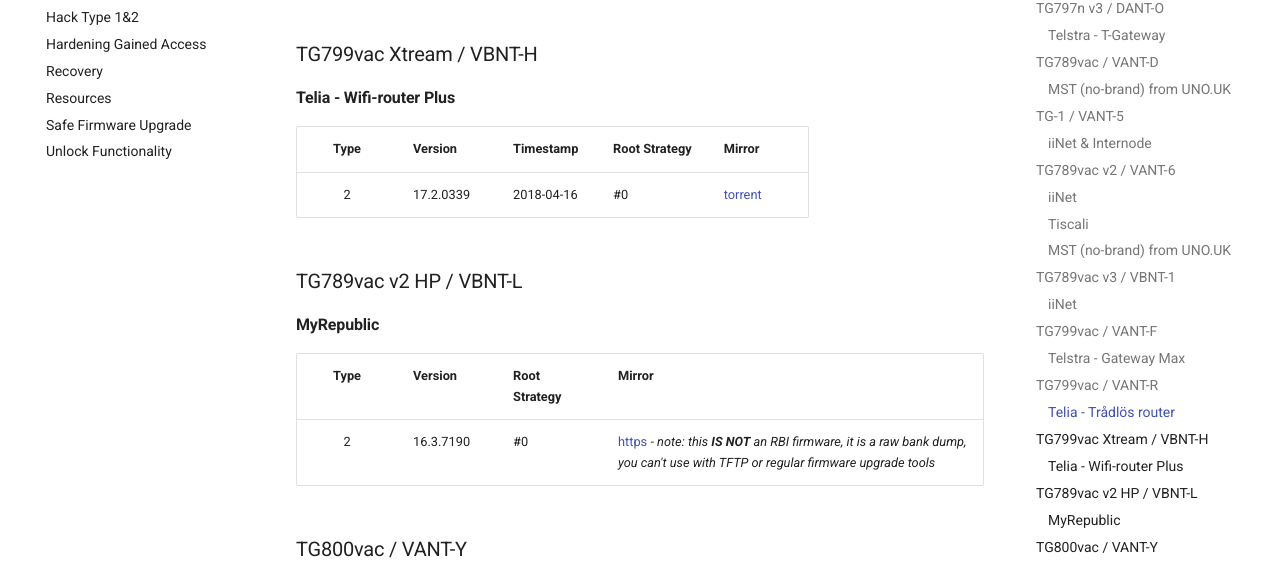
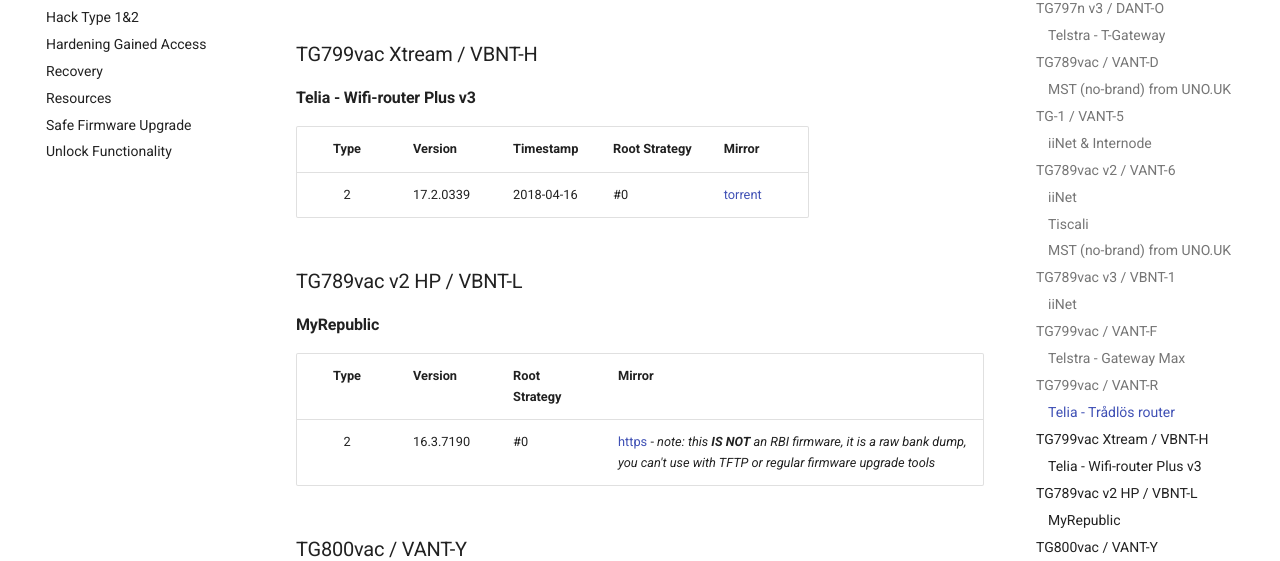
Before and after one commit to hack-technicolor/hack-technicolor, an MkDocs documentation site: the page built from docs/Firmware Repository.md, in a window 1280 px wide and 900 px high, scrolled down 4402 px. Shown: the part 172-733 px from the top of the window. Built offline with MkDocs 1.6.1 and Material for MkDocs 9.7.7, drawn with Linux system fonts in a browser that asks for light colours; comment, search, counter and statistics services are not loaded.

```diff
--- a/docs/Firmware Repository.md
+++ b/docs/Firmware Repository.md
@@ -125,7 +125,7 @@ Type 1/2/3 indicates if it can be rooted directly. For Type 2,  Root Strategy #
 
 ### TG799vac Xtream / VBNT-H
 
-#### Telia - Wifi-router Plus
+#### Telia - Wifi-router Plus v3
 
 | Type   | Version          | Timestamp  | Root Strategy | Mirror |
 |:------:|:-----------------|:-----------|:--------------|:-------|
```
